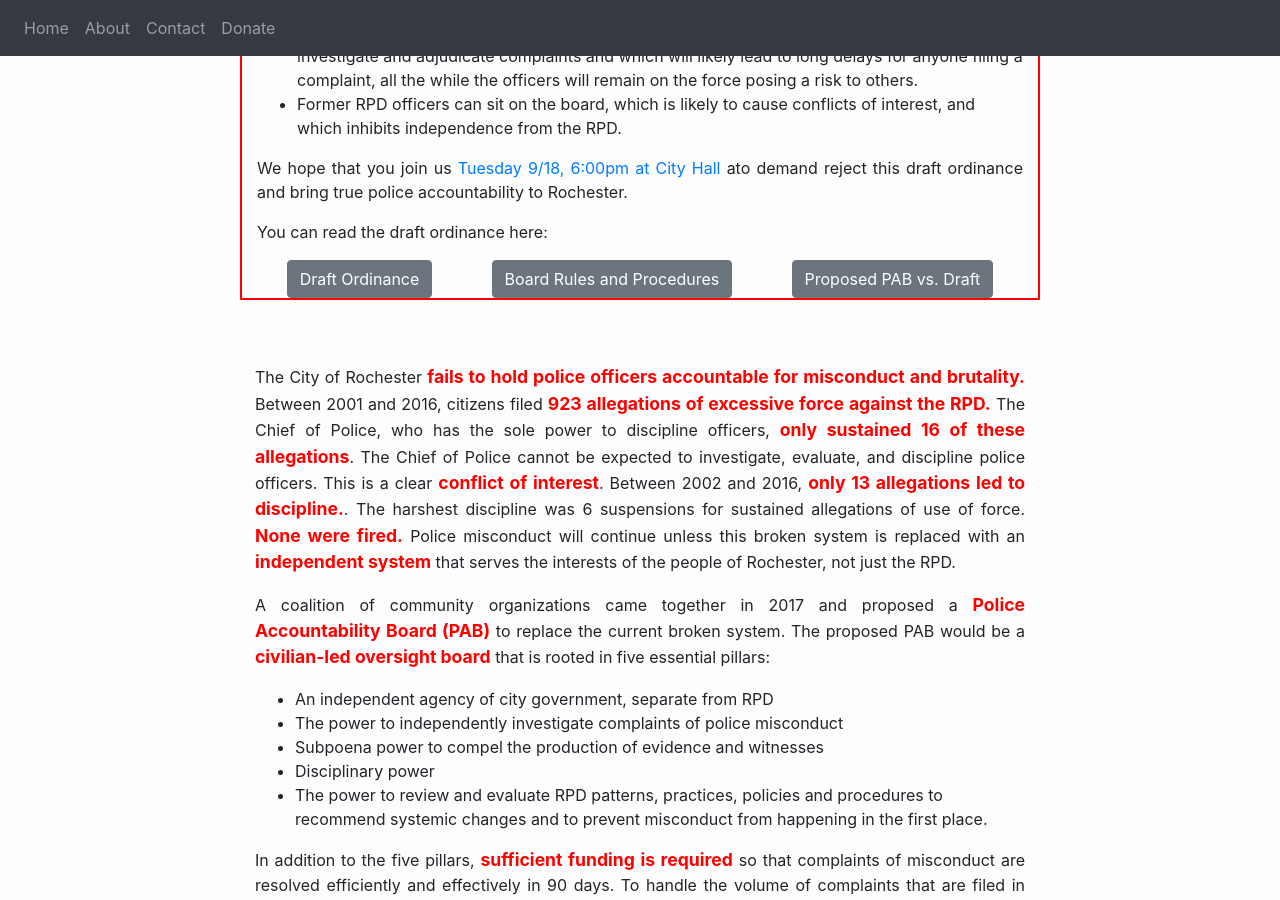
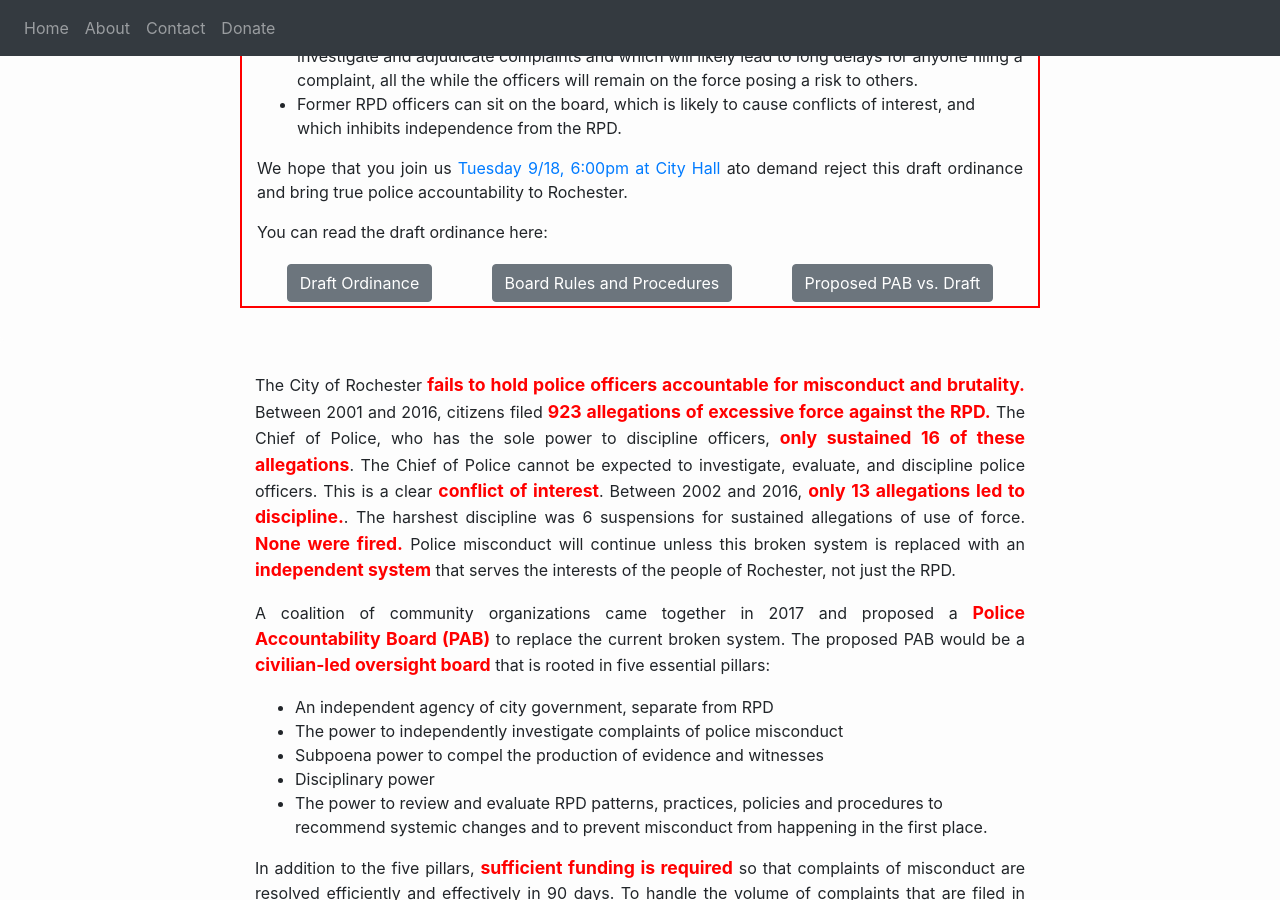
Before and after one commit to pabnow/pabnow.github.io, a Jekyll site: the page built from index.html, in a window 1280 px wide and 900 px high, scrolled down 796 px. Built offline with Jekyll 4.4.1, drawn with Linux system fonts in a browser that asks for light colours; nearby versions of some CDN libraries; comment, search, counter and statistics services are not loaded.

Commit message:
Update index.html

```diff
--- a/index.html
+++ b/index.html
@@ -47,9 +47,9 @@ title: PAB
 			   <p><a class="btn btn-secondary"  target="_blank" href="https://pabnow.github.io/Proposed vs. Draft as of 9.19.pdf" role="button">Proposed PAB vs. Draft</a></p>
 			  </div>
 			-->
-			  	<a class="btn btn-secondary mx-auto" target="_blank" href="https://pabnow.github.io/RPD-draftPABOrdv6.pdf" role="button">Draft Ordinance</a>
-			 	<a class="btn btn-secondary mx-auto"  target="_blank" href="https://pabnow.github.io/RPD-PABRules&Proc v6.pdf" role="button">Board Rules and Procedures</a>
-				<a class="btn btn-secondary mx-auto"  target="_blank" href="https://pabnow.github.io/Proposed vs. Draft as of 9.19.pdf" role="button">Proposed PAB vs. Draft</a>
+			  	<a class="btn btn-secondary mx-auto my-1" target="_blank" href="https://pabnow.github.io/RPD-draftPABOrdv6.pdf" role="button">Draft Ordinance</a>
+			 	<a class="btn btn-secondary mx-auto my-1"  target="_blank" href="https://pabnow.github.io/RPD-PABRules&Proc v6.pdf" role="button">Board Rules and Procedures</a>
+				<a class="btn btn-secondary mx-auto my-1"  target="_blank" href="https://pabnow.github.io/Proposed vs. Draft as of 9.19.pdf" role="button">Proposed PAB vs. Draft</a>
 
 
 			</div>
```
